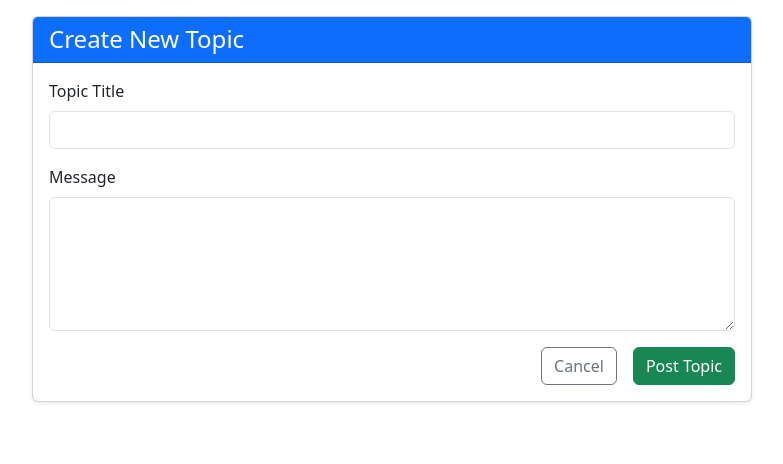
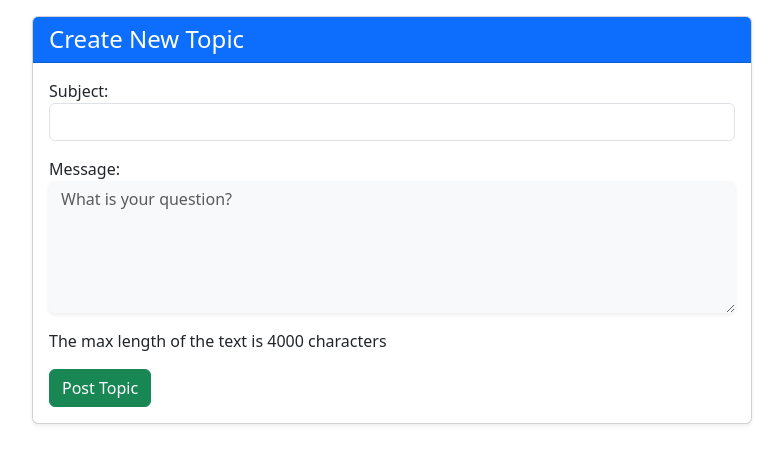
Before and after one commit to AhmedSolimanGhonaim/Discussion-board, a Django app: template boards/templates/new_topic.html in a window 1280 px wide. Shown: the part 128-592 px from the top of the page, without its empty margins (248-1031 px from the left). Run offline with Django 5.2, Linux system fonts and the light colour scheme; the template is opened without the code that fills it: values that come from a table or form of the project are taken from there, others are empty.

Commit message:
swiching to django forms and validations

```diff
--- /dev/null
+++ b/boards/forms.py
@@ -0,0 +1,28 @@
+from django import forms
+from .models import Topic
+
+class NewTopicForm(forms.ModelForm):
+    message = forms.CharField(
+        widget=forms.Textarea(attrs={
+            'class': 'form-control mb-3  border-0 shadow-sm  bg-light' ,
+            'id': 'id_message',
+            'rows': 5,
+            'required': 'required',
+             'name': 'message',
+             'placeholder': 'What is your question?',
+             'maxlength': 4000
+        }),
+        max_length=4000,
+        help_text='The max length of the text is 4000 characters'
+    )
+
+    class Meta:
+        model = Topic
+        fields = ['subject', 'message']
+        widgets = {
+            'subject': forms.TextInput(attrs={
+                'class': 'form-control',
+                'id': 'id_subject',
+                'required': 'required'
+            }),
+        }
--- a/boards/templates/new_topic.html
+++ b/boards/templates/new_topic.html
@@ -19,35 +19,8 @@
         </div>
         <div class="card-body">
           <form method="post" novalidate>
-            {% csrf_token %}
-            <div class="mb-3">
-              <label for="subject" class="form-label">Topic Title</label>
-              <input
-                type="text"
-                class="form-control"
-                id="id_subject"
-                name="subject"
-                required
-              />
-            </div>
-            <div class="mb-3">
-              <label for="message" class="form-label">Message</label>
-              <textarea
-                class="form-control"
-                id="id_message"
-                name="message"
-                rows="5"
-                required
-              ></textarea>
-            </div>
-            <div class="d-grid gap-2 d-md-flex justify-content-md-end">
-              <a
-                href="{% url 'board_topics' board.id %}"
-                class="btn btn-outline-secondary me-2"
-                >Cancel</a
-              >
-              <button type="submit" class="btn btn-success">Post Topic</button>
-            </div>
+            {% csrf_token %} {{ form.as_p }}
+            <button type="submit" class="btn btn-success">Post Topic</button>
           </form>
         </div>
       </div>
--- a/boards/templates/topics.html
+++ b/boards/templates/topics.html
@@ -1,5 +1,5 @@
 {% extends 'base.html' %} {% block title %}{{ board.name }} - Topics
-{%endblock%} {% block content %}
+{% endblock %} {% block content %}
 <div class="container py-4">
   <div class="row mb-3">
     <div class="col">
@@ -7,7 +7,7 @@
       <p class="text-muted">{{ board.description }}</p>
     </div>
     <div class="col text-end">
-      <button class="btn btn-primary" type="button">New Topic</button>
+      <a class="btn btn-primary" href="{% url 'new_topic' board.id %}"  type="button"> New Topic </a>
     </div>
   </div>
 
```
Also changed, not shown: boards/views.py (+19 -19 lines).
